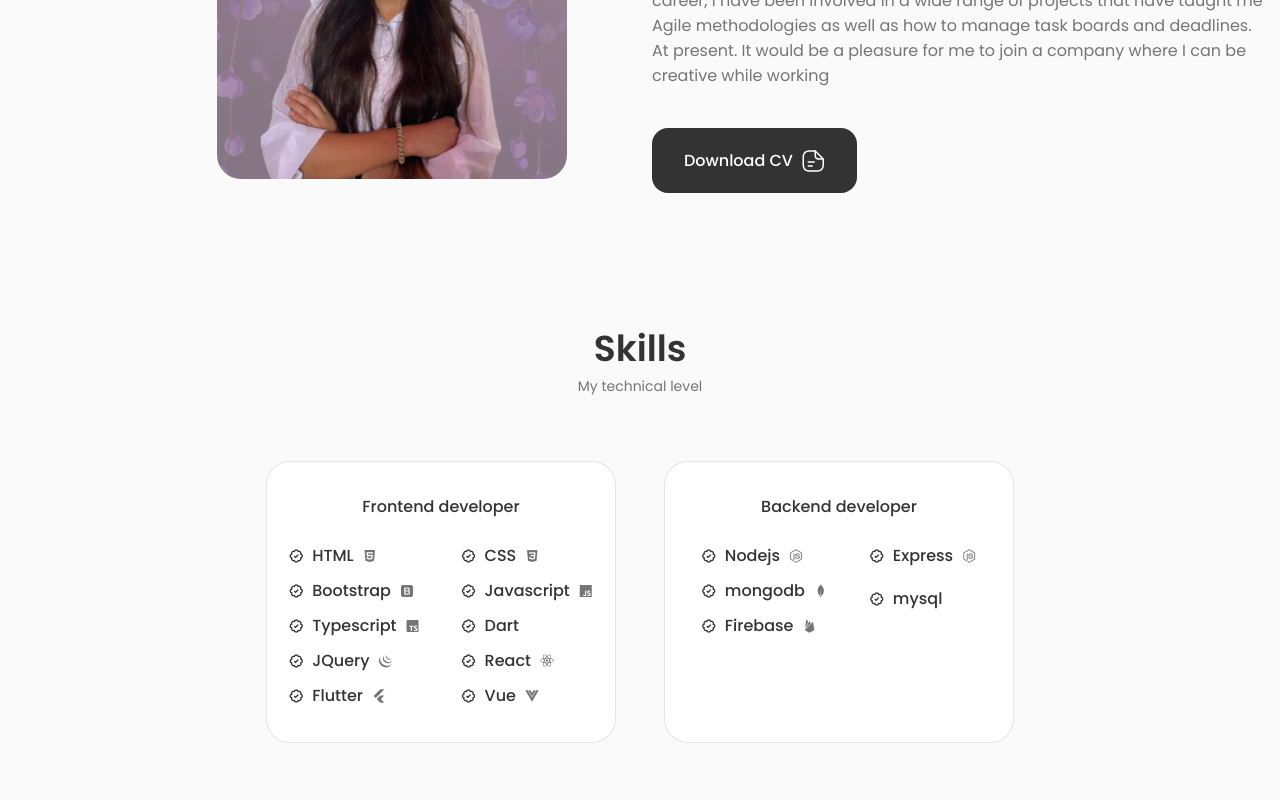
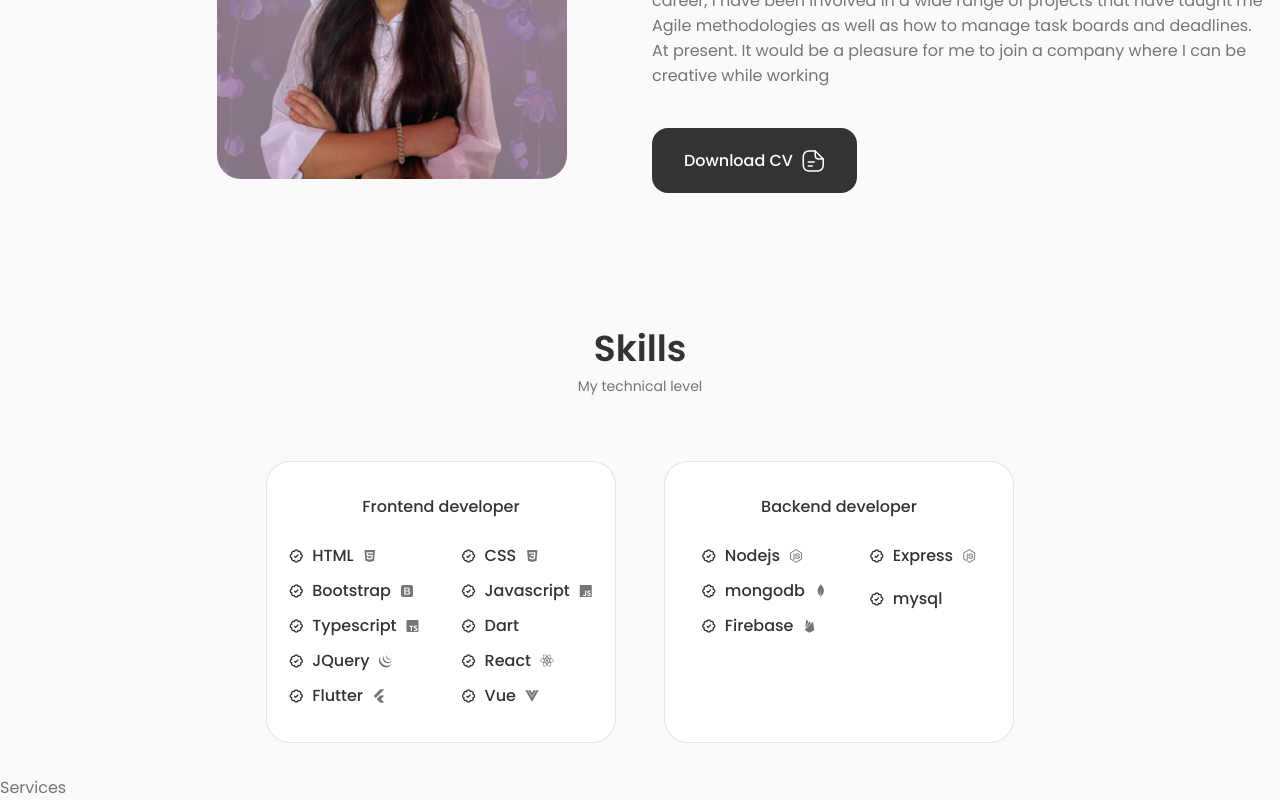
Before and after one commit to sameh-dh/portfolio, a React (Create React App) app: page / in a window 1280 px wide. Shown: the part 1001-1801 px from the top of the page. Before the commit the page ends 1776 px from the top, so only its background shows below. Built offline with nearby package versions, Linux system fonts and the light colour scheme.

Commit message:
services starts here

```diff
--- a/src/App.jsx
+++ b/src/App.jsx
@@ -3,6 +3,7 @@
 import Home from './components/home/Home.jsx'
 import About from './components/About/About.jsx';
 import Skills from './components/skills/Skills.jsx'
+import Services from './components/Services/Services';
 function App() {
   return (
    <>
@@ -11,6 +12,7 @@
     <Home />
     <About />
     <Skills />
+    <Services />
    </main>
    </>
   );
--- /dev/null
+++ b/src/components/services/Services.jsx
@@ -0,0 +1,9 @@
+import React from 'react'
+
+const Services = () => {
+  return (
+    <div>Services</div>
+  )
+}
+
+export default Services
```
Also changed, not shown: 1 other file (tests, documents, lock files or other folders).
